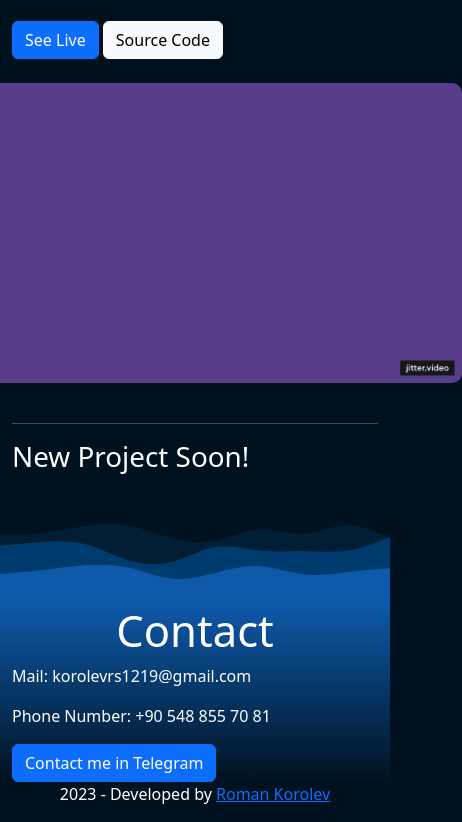
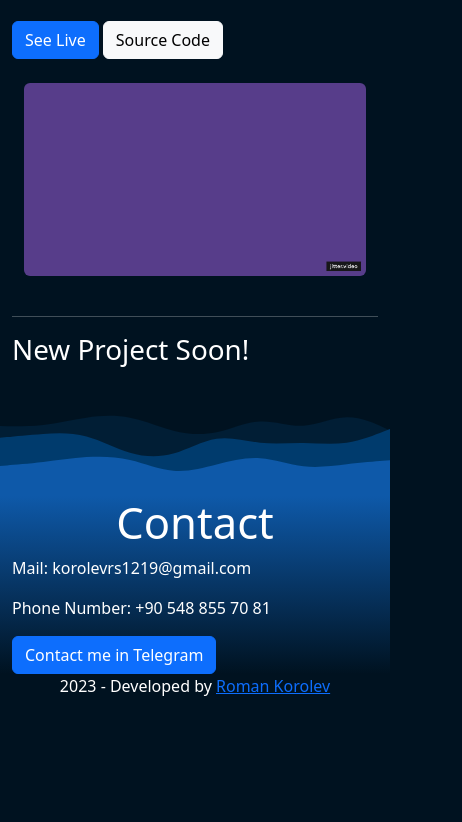
Before and after one commit to Korolz/Korolz.github.io, a plain HTML site: page index.html in a window 390 px wide. Shown: the part 1860-2682 px from the top of the page, 462 px wide, since content can reach past the window. After the commit the page ends 2574 px from the top, so only its background shows below. Drawn offline with nearby package versions, Linux system fonts and the light colour scheme.

Commit message:
fixed gif display scale on mobiles

```diff
--- a/index.html
+++ b/index.html
@@ -118,6 +118,7 @@
         <div id="botpic" class="p-4 col-lg-8 col-sm-12">
                 <img
                         id="logo"
+                        class="img-fluid rounded"
                         alt="RocketBot logo"
                         height="300px"
                         width="auto"
--- a/style.css
+++ b/style.css
@@ -51,10 +51,6 @@ section{
  justify-content: center;
 }
 
-#logo{
- border-radius: 10px;
-}
-
 #contact{
 background: linear-gradient(0deg, rgba(0,18,32,1) 0%, rgba(14,89,169,1) 100%););
 }
```
